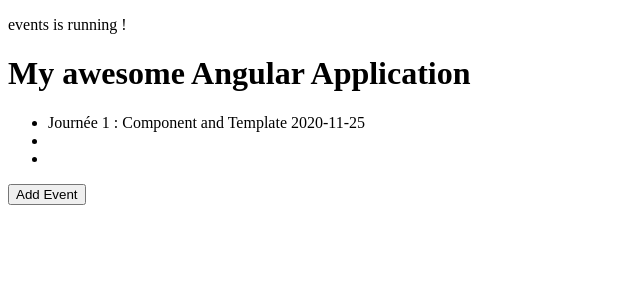
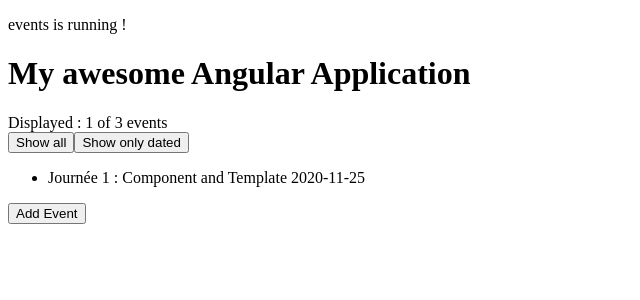
Before and after one commit to dacodemaniak/ng-events, an Angular app: page / in a window 1280 px wide. Shown: the top 300 px of the page, without its empty margins (0-640 px from the left). Built offline with nearby package versions, Linux system fonts and the light colour scheme.

Commit message:
Add @Input and @Output decorator to exchange

```diff
--- a/src/app/app.component.html
+++ b/src/app/app.component.html
@@ -4,12 +4,14 @@
 
 <h1>{{ subtitle }}</h1>
 
+<app-event-filter-bar [displayedEvents]="displayedEvents()" [eventsNumber]="events.length" (buttonClickEvent)="updateShowAll($event)"></app-event-filter-bar>
+
 <ul>
-    <li *ngFor="let event of events">
-      <span *ngIf="event.date">
-        {{ event.title }} {{ event.date | date: 'yyyy-MM-dd'}}
-      </span>
-    </li>
+    <ng-container *ngFor="let event of events">
+      <li *ngIf="event.date || showAll">
+          {{ event.title }} {{ event.date | date: 'yyyy-MM-dd'}}
+      </li>
+    </ng-container>
 </ul>
 <button type="button" (click)="addEvent()">
   Add Event
--- a/src/app/app.component.scss
+++ b/src/app/app.component.scss
@@ -0,0 +1,6 @@
+ul {
+    div {
+        height: 10vh;
+        background-color: aquamarine;
+    }
+}
--- a/src/app/app.component.ts
+++ b/src/app/app.component.ts
@@ -7,10 +7,12 @@ import { EventInterface } from './core/interfaces/event-interface';
   styleUrls: ['./app.component.scss']
 })
 export class AppComponent {
-  private pTitle = 'events';
-  subtitle = 'My awesome Angular Application'
+  private pTitle = 'events'
+  public subtitle = 'My awesome Angular Application'
 
   public events: Array<EventInterface> = new Array<EventInterface>()
+
+  public showAll = false
 
   public constructor() {
     this.events.push({
@@ -43,4 +45,16 @@ export class AppComponent {
       date: new Date()
     })
   }
+
+  public updateShowAll($event): void {
+    this.showAll = $event
+  }
+
+  public displayedEvents(): number {
+    if (this.showAll) {
+      return this.events.length
+    }
+
+    return this.events.filter((event) => event.date).length
+  }
 }
--- a/src/app/app.module.ts
+++ b/src/app/app.module.ts
@@ -3,10 +3,12 @@ import { NgModule } from '@angular/core';
 
 import { AppRoutingModule } from './app-routing.module';
 import { AppComponent } from './app.component';
+import { EventFilterBarComponent } from './core/components/event-filter-bar/event-filter-bar.component';
 
 @NgModule({
   declarations: [
-    AppComponent
+    AppComponent,
+    EventFilterBarComponent
   ],
   imports: [
     BrowserModule,
--- /dev/null
+++ b/src/app/core/components/event-filter-bar/event-filter-bar.component.html
@@ -0,0 +1,11 @@
+<div>
+    <div>
+        Displayed : {{ displayedEvents }} of {{ eventsNumber }} events
+    </div>
+    <button type="button" (click)="showAll()">
+        Show all
+    </button>
+    <button type="button" (click)="hideUnDated()">
+        Show only dated
+    </button>
+</div>
--- /dev/null
+++ b/src/app/core/components/event-filter-bar/event-filter-bar.component.ts
@@ -0,0 +1,29 @@
+import { Component, EventEmitter, Input, OnInit, Output } from '@angular/core';
+
+@Component({
+  selector: 'app-event-filter-bar',
+  templateUrl: './event-filter-bar.component.html',
+  styleUrls: ['./event-filter-bar.component.scss']
+})
+export class EventFilterBarComponent implements OnInit {
+  @Output() buttonClickEvent = new EventEmitter<boolean>()
+  @Input() eventsNumber: number
+  @Input() displayedEvents: number
+
+  constructor() {
+    console.log(`Hey, i'm the EventFilterBarComponent`)
+  }
+
+  ngOnInit(): void {
+    console.log(`Hi, i'm ngOnInit from EventFilterBarComponent`)
+  }
+
+  public showAll(): void {
+    this.buttonClickEvent.emit(true)
+  }
+
+  public hideUnDated(): void {
+    this.buttonClickEvent.emit(false)
+  }
+
+}
```
Also changed, not shown: src/app/core/components/event-filter-bar/event-filter-bar.component.scss (added).
